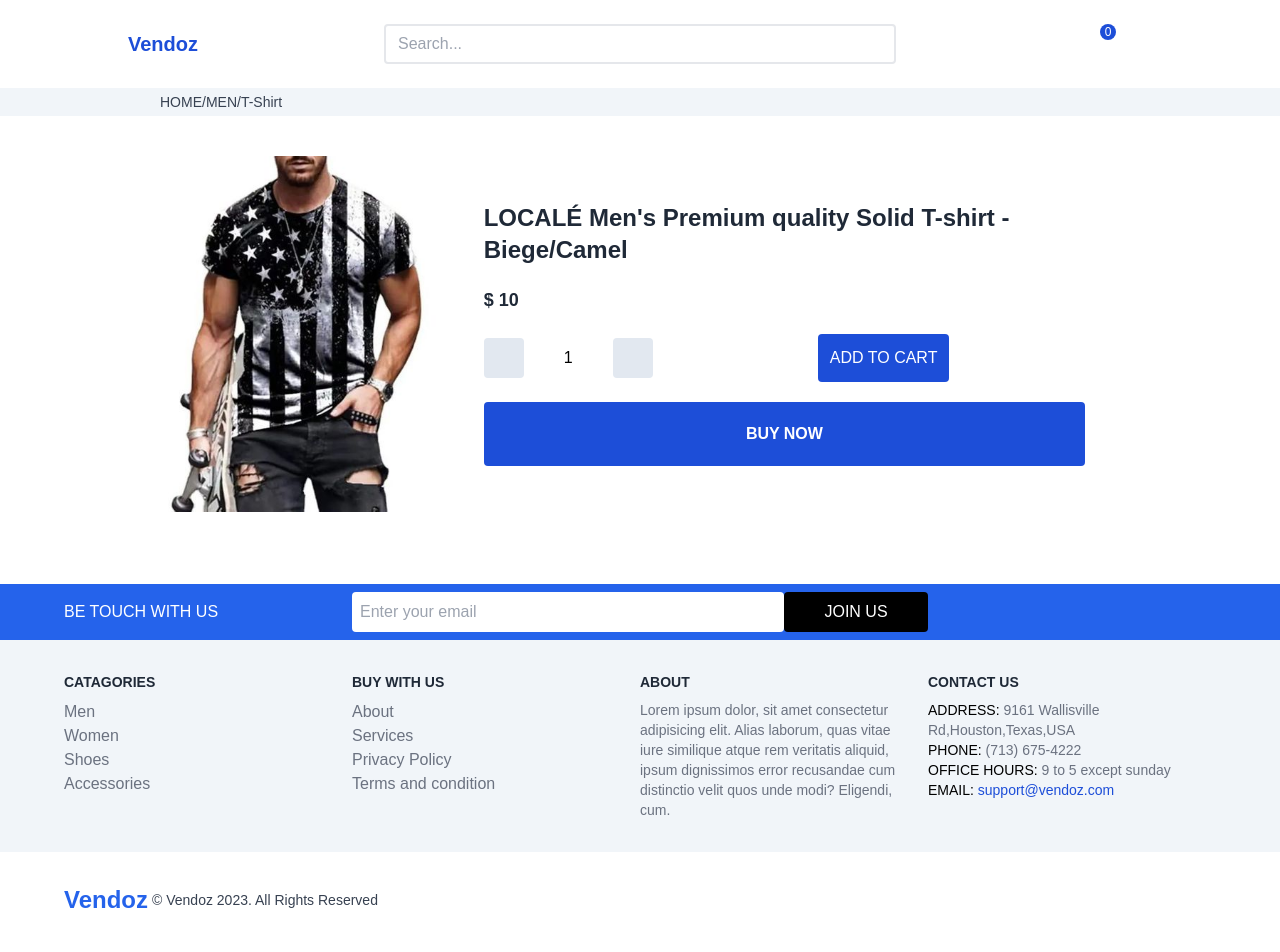
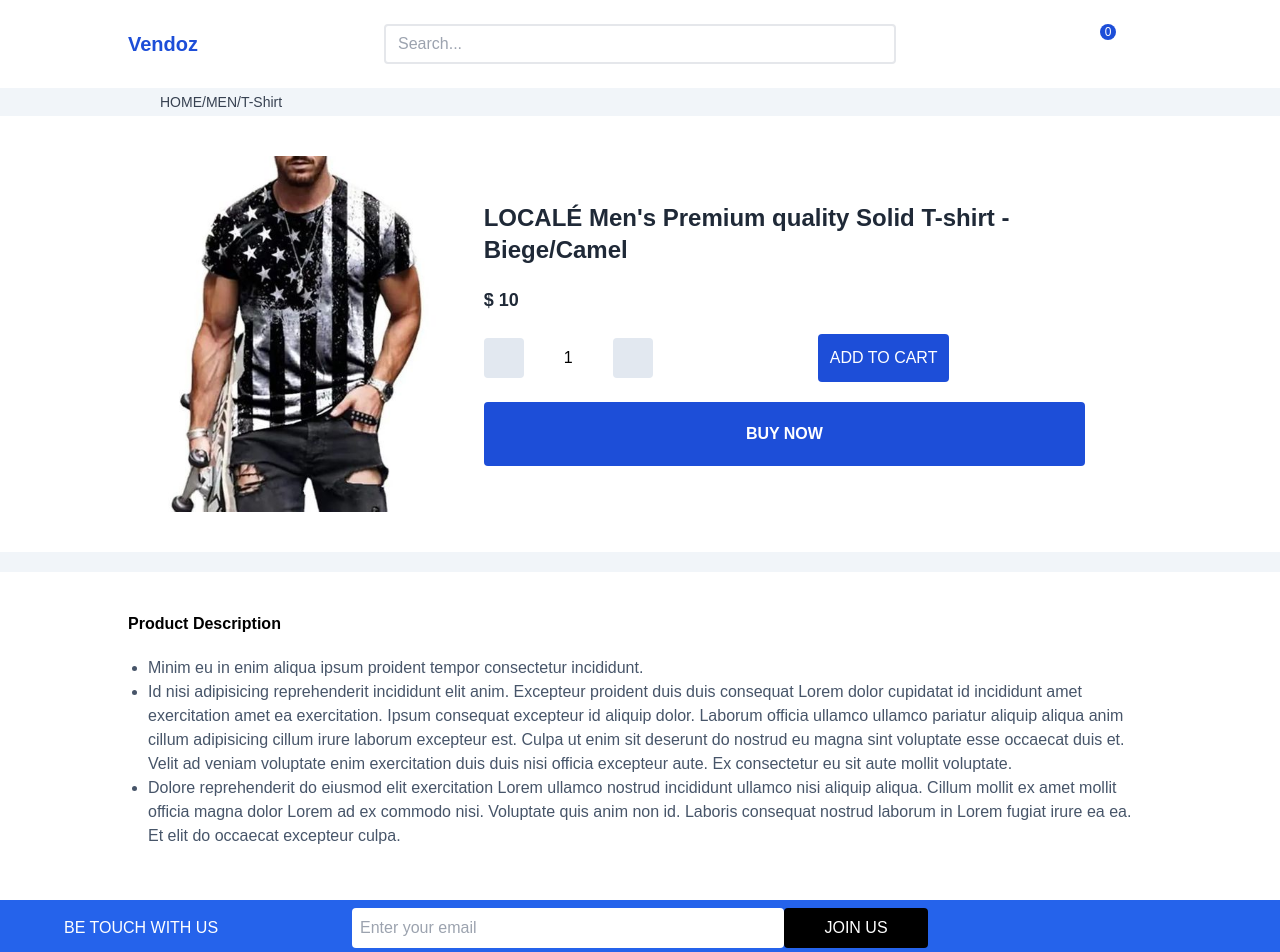
Before and after one commit to mirsahib/vendoz, a Next.js app in the folder frontend/: page /catagory/1/product/1 in a window 1280 px wide. Shown: the top 952 px of the page. Built offline with nearby package versions, Linux system fonts and the light colour scheme; some icons are missing; a web font is replaced by a local one.

Commit message:
:hammer: Add product description

```diff
--- a/frontend/src/pages/catagory/[catagory]/product/[productslug].tsx
+++ b/frontend/src/pages/catagory/[catagory]/product/[productslug].tsx
@@ -69,11 +69,26 @@ export default function SingleProduct() {
 									</button>
 								</div>
 							</div>
-              <div className="flex text-white">
-                <button className="bg-blue-700 hover:bg-blue-500 p-5 w-[90%] rounded font-semibold">BUY NOW</button>
-              </div>
+							<div className="flex text-white">
+								<button className="bg-blue-700 hover:bg-blue-500 p-5 w-[90%] rounded font-semibold">
+									BUY NOW
+								</button>
+							</div>
 						</div>
 						{/* product details */}
+					</div>
+				</section>
+				<div className=" bg-slate-100 h-5"></div>
+				<section className="w-[80%] m-auto py-5">
+					<div className="my-5">
+						<h3 className="font-semibold">Product Description</h3>
+					</div>
+					<div className="mx-5">
+						<ul className="text-slate-600 list-disc">
+							<li>Minim eu in enim aliqua ipsum proident tempor consectetur incididunt.</li>
+							<li>Id nisi adipisicing reprehenderit incididunt elit anim. Excepteur proident duis duis consequat Lorem dolor cupidatat id incididunt amet exercitation amet ea exercitation. Ipsum consequat excepteur id aliquip dolor. Laborum officia ullamco ullamco pariatur aliquip aliqua anim cillum adipisicing cillum irure laborum excepteur est. Culpa ut enim sit deserunt do nostrud eu magna sint voluptate esse occaecat duis et. Velit ad veniam voluptate enim exercitation duis duis nisi officia excepteur aute. Ex consectetur eu sit aute mollit voluptate.</li>
+							<li>Dolore reprehenderit do eiusmod elit exercitation Lorem ullamco nostrud incididunt ullamco nisi aliquip aliqua. Cillum mollit ex amet mollit officia magna dolor Lorem ad ex commodo nisi. Voluptate quis anim non id. Laboris consequat nostrud laborum in Lorem fugiat irure ea ea. Et elit do occaecat excepteur culpa.</li>
+						</ul>
 					</div>
 				</section>
 			</main>
```
